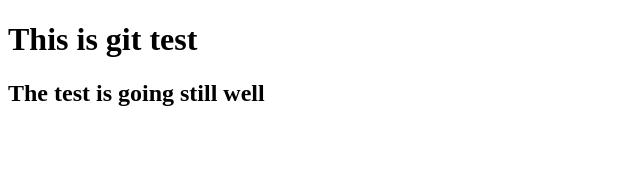
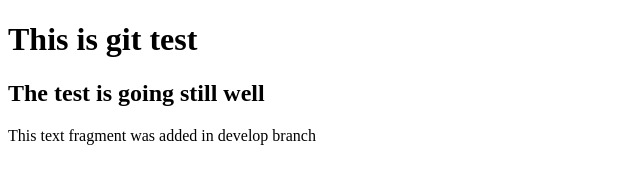
Before and after one commit to vkh-R02/the-cloudadvisory, a plain HTML site: page index.html in a window 1280 px wide. Shown: the whole page, without its empty margins (0-640 px from the left). Drawn offline with Linux system fonts and the light colour scheme.

Commit message:
final change in develop branch

```diff
--- a/index.html
+++ b/index.html
@@ -8,5 +8,8 @@
 <body>
     <h1>This is git test</h1>
     <h2>The test is going still well </h2>
+    <p>
+        This text fragment was added in develop branch
+    </p>
 </body>
 </html>
```
